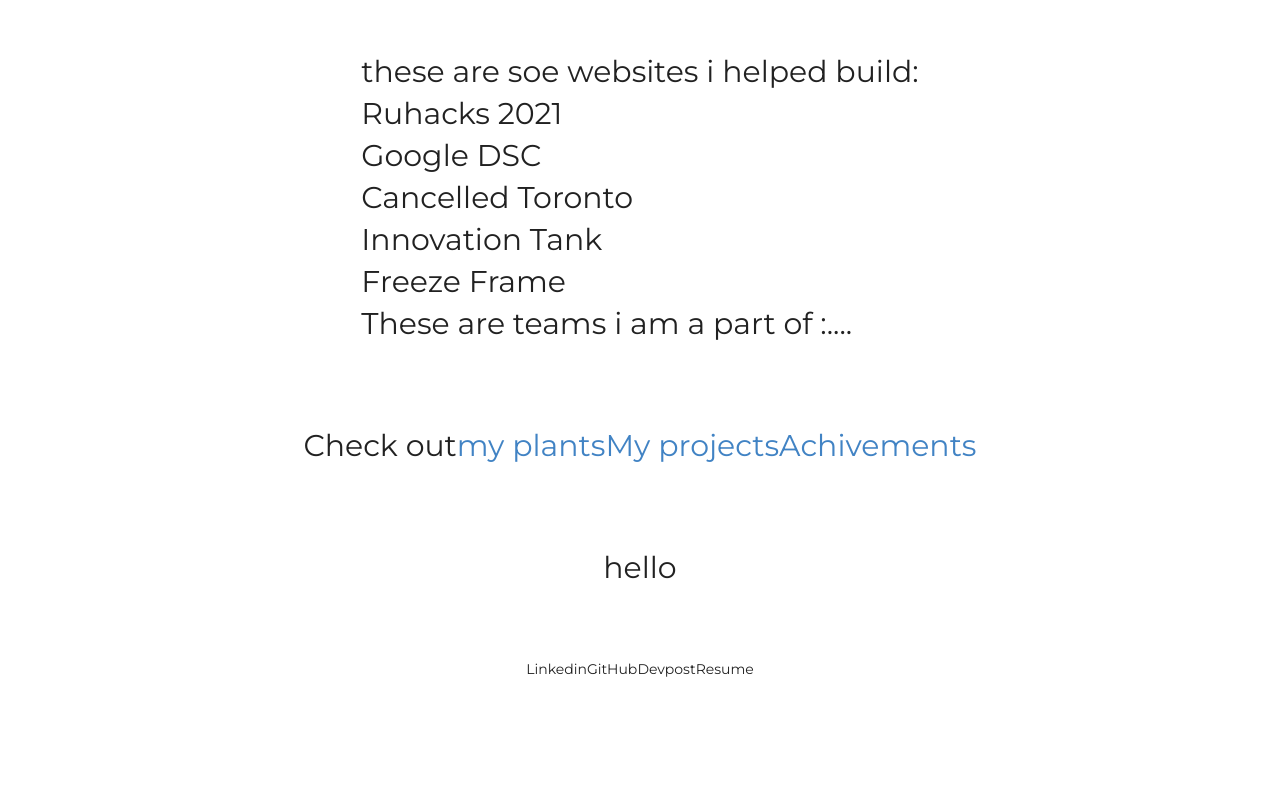
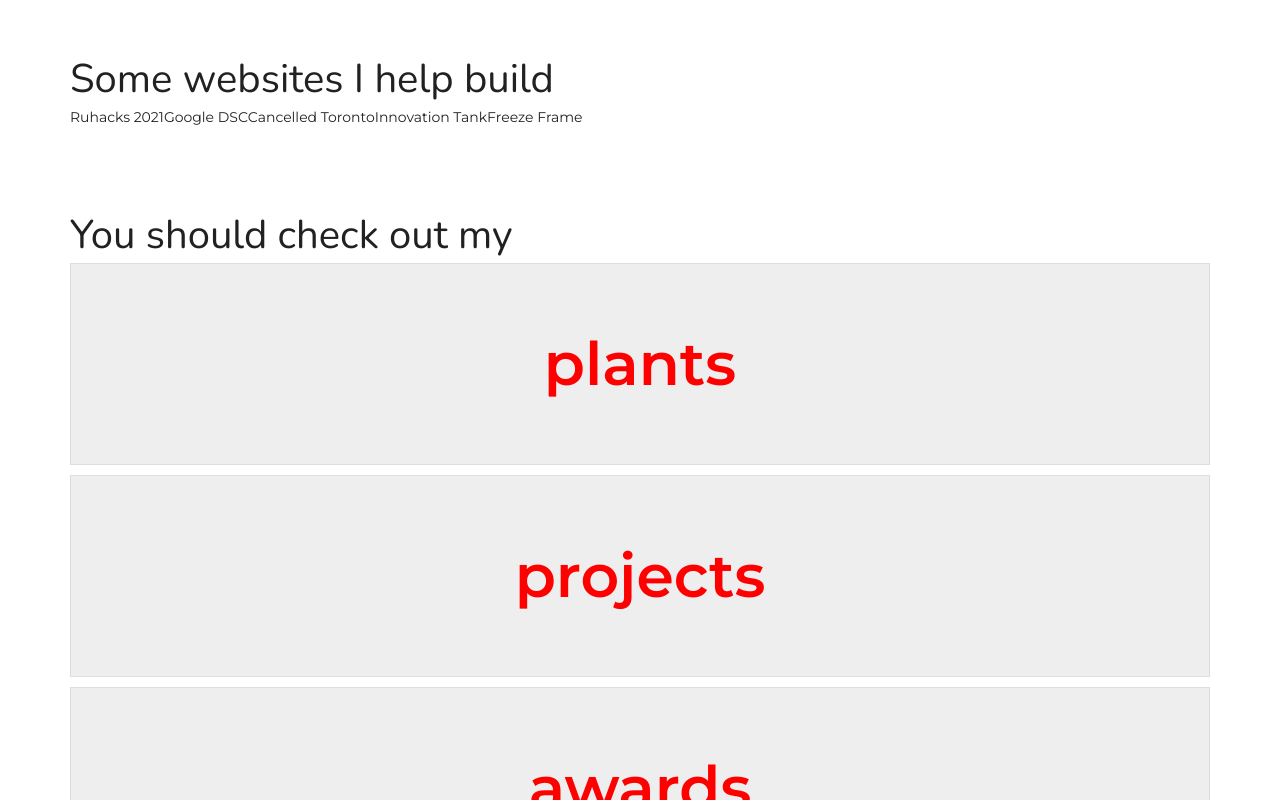
Before and after one commit to farhan-mohammed/farhan.site-v2, a React (Create React App) app: page / in a window 1280 px wide. Shown: the part 1600-2400 px from the top of the page. Before the commit the page ends 2309 px from the top, so only its background shows below. Built offline with nearby package versions, Linux system fonts and the light colour scheme.

Commit message:
Added hover anim

```diff
--- /dev/null
+++ b/src/css/_checkout.scss
@@ -0,0 +1,63 @@
+.cko {
+    &-item {
+        &__text {
+            position: absolute;
+            top: 50%;
+            left: 50%;
+            z-index: 100;
+            transform: translateX(-50%) translateY(-50%);
+            filter: 0;
+        }
+        &__image {
+            transition: width 0.5s;
+            position: relative;
+            width: 0;
+            background-color: #0f0;
+            background-size: cover;
+            background-position: center;
+            height: 200px;
+        }
+        transition: color 0.5s, letter-spacing 0.3s;
+        text-align: center;
+        border: 1px solid #ddd;
+        color: red;
+        background-color: #eee;
+        position: relative;
+        font-size: 60px;
+        background-size: cover;
+        background-position: center;
+        font-weight: 600;
+        display: flex;
+        align-items: center;
+        &:hover {
+            color: white;
+            letter-spacing: 10px;
+            & > .cko-item__image {
+                width: 100%;
+                filter: blur(2px);
+            }
+        }
+        &:not(:last-child) {
+            margin-bottom: 10px;
+        }
+    }
+    &-con {
+        display: flex;
+        flex-direction: column;
+        justify-content: stretch;
+    }
+}
+.web {
+    &-con {
+    }
+    &-list {
+        display: flex;
+    }
+}
+@import url('https://fonts.googleapis.com/css2?family=Nunito:wght@400;600;700&display=swap');
+.home-title {
+    font-size: 40px;
+    line-height: 1.4;
+    font-family: 700;
+    font-family: 'Nunito';
+}
--- a/src/css/_terminal.scss
+++ b/src/css/_terminal.scss
@@ -1,4 +1,4 @@
-@import url('https://fonts.googleapis.com/css2?family=Nunito:wght@600,500&display=swap');
+@import url('https://fonts.googleapis.com/css2?family=Nunito:wght@800,700,600,500&display=swap');
 $terminalHeight: 400px;
 .terminal {
     &-line {
--- a/src/css/index.scss
+++ b/src/css/index.scss
@@ -1,3 +1,4 @@
 @import 'variables';
 @import 'container';
 @import 'terminal';
+@import 'checkout';
--- a/src/pages/Home.js
+++ b/src/pages/Home.js
@@ -23,32 +23,32 @@ export default class Home extends Component {
                     </div>
                 </section>
                 <section className="wide">
-                    <div className="container intro">
-                        <div className="intro-text">
-                            <div>
-                                these are soe websites i helped build:
-                                <div>Ruhacks 2021</div>
-                                <div>Google DSC</div>
-                                <div>Cancelled Toronto</div>
-                                <div>Innovation Tank</div>
-                                <div>Freeze Frame</div>
-                            </div>
-                            <div>These are teams i am a part of :....</div>
+                    <div className="container web-con">
+                        <div className="web-title home-title">Some websites I help build</div>
+                        <div className="web-list">
+                            <div className="web-list__item">Ruhacks 2021</div>
+                            <div className="web-list__item">Google DSC</div>
+                            <div className="web-list__item">Cancelled Toronto</div>
+                            <div className="web-list__item">Innovation Tank</div>
+                            <div className="web-list__item">Freeze Frame</div>
                         </div>
                     </div>
                 </section>
                 <section className="wide">
-                    <div className="container intro">
-                        <div className="intro-text">
-                            Check out
+                    <div className="container">
+                        <div className="cko-title home-title"> You should check out my</div>
+                        <div className="cko-con">
                             <Link className="cko-item" to="/plants">
-                                my plants
+                                <div className="cko-item__text">plants</div>
+                                <div className="cko-item__image"></div>
                             </Link>
                             <Link className="cko-item" to="/projects">
-                                My projects
+                                <div className="cko-item__text">projects</div>
+                                <div className="cko-item__image"></div>
                             </Link>
                             <Link className="cko-item" to="/awards">
-                                Achivements
+                                <div className="cko-item__text">awards</div>
+                                <div className="cko-item__image"></div>
                             </Link>
                         </div>
                     </div>
```
